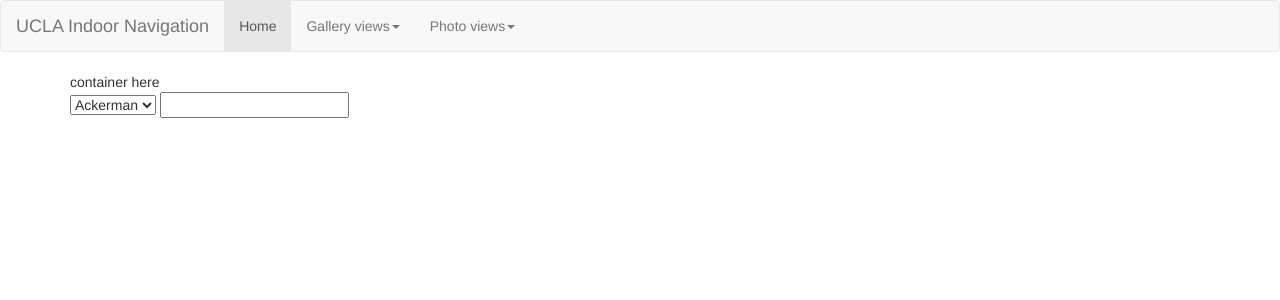
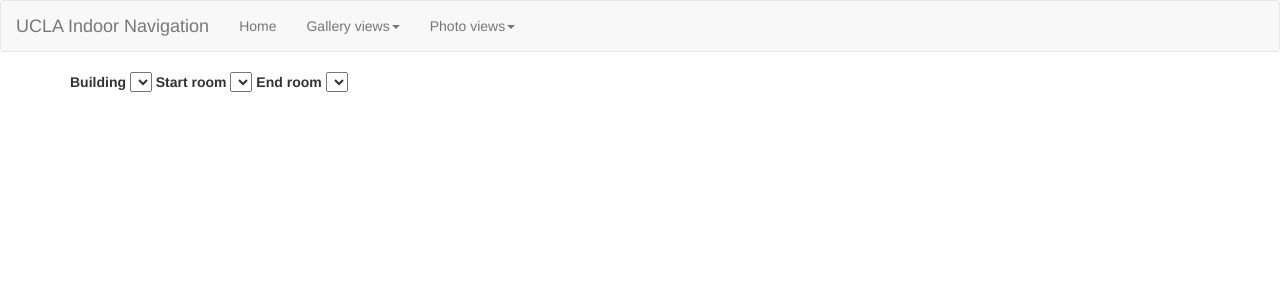
Before and after one commit to uclastudentmedia/tours-backend, a Django app: page / in a window 1280 px wide. Shown: the top 300 px of the page. Run offline with Django 3.2, Linux system fonts and the light colour scheme; data that the repository does not hold is empty; parts of the project's set-up code (start-up, migrations or seed data) failed here and were passed over; some libraries are stand-ins or nearby versions.

Commit message:
Get building list data into js, populate building names/room numbers on form

```diff
--- /dev/null
+++ b/indoor/data.py
@@ -0,0 +1,17 @@
+from .models import Building, POI
+
+def building_list_data():
+    buildings_list = []
+    for building in Building.objects.all():
+        building_json = {}
+        landmark_id = building.landmark.id
+        floors = building.floor_set.all()
+        pois = POI.objects.filter(floor__building=building)
+
+        building_json['name'] = building.name
+        building_json['landmark_id'] = landmark_id
+        building_json['floors'] = [floor.name for floor in floors]
+        building_json['pois'] = [poi.name for poi in pois]
+
+        buildings_list.append(building_json)
+    return {"results": buildings_list}
--- a/indoor/urls.py
+++ b/indoor/urls.py
@@ -4,6 +4,6 @@ from . import views
 app_name='indoor'
 urlpatterns=[
     url(r'^route/(?P<landmark_id>\d+)/(?P<start_name>\w+)/(?P<end_name>\w+)$', views.route),
-    url(r'^building/$', views.building_list),
+    url(r'^building/$', views.building_list_view),
     url(r'^building/(?P<landmark_id>[0-9]+)$', views.building_detail),
 ]
--- a/www/static/js/project.js
+++ b/www/static/js/project.js
@@ -1,11 +1,50 @@
-$(document).ready(function() {
-	// Highlight in the navigation bar the active menu item.
-	var path = window.location['pathname'];
-	if (path == '/') {
-		$('ul.navbar-nav li.home').addClass('active');
-	} else if (path.substring(0, 19) == '/photologue/gallery') {
-		$('ul.navbar-nav li.galleries').addClass('active');
-	} else if (path.substring(0, 17) == '/photologue/photo') {
-		$('ul.navbar-nav li.photos').addClass('active');
-	}
-})
+function toTitleCase(str)
+{
+    return str.replace(/\w\S*/g,
+            function(txt){
+                return txt.charAt(0).toUpperCase() +
+                txt.substr(1).toLowerCase();
+            });
+}
+
+$(function() {
+    console.log(building_list_arr);
+    if (!(building_list_arr instanceof Array) ||
+        building_list_arr.length === 0) {
+        console.log("no building data!");
+        return;
+    }
+    // populate list of buildings
+    for (let idx = 0; idx < building_list_arr.length; idx++) {
+        let building_name = toTitleCase(building_list_arr[idx].name);
+        jQuery('<option></option>', {
+            text: building_name
+        }).appendTo('#building-select');
+    }
+});
+
+$('#building-select').on('change', function() {
+    $('#start-room').empty();
+    $('#end-room').empty();
+    let building_name = $(this).val().toLowerCase();
+    if (!building_name) {
+        console.log('no building name');
+        return;
+    }
+    // TODO: consider changing the array to a map instead
+    let building_object = building_list_arr.filter(building => building.name.toLowerCase() == building_name);
+    if (!building_object.length) {
+        console.log('did not find building', building_object);
+        return;
+    }
+    building_object = building_object[0];
+    console.log(building_object);
+    for (let poi of building_object.pois) {
+        let option = jQuery('<option></option>', {
+            text: poi
+        });
+        let option2 = option;
+        option.appendTo('#start-room');
+        option.clone().appendTo('#end-room');
+    }
+});
--- a/www/templates/www/index.html
+++ b/www/templates/www/index.html
@@ -54,18 +54,27 @@
 		  </div><!-- /.navbar-collapse -->
 		</nav>
     	<div class="container">
-            container here
             <form>
-                <select>
-                    <option>Ackerman</option>
-                    <option>Boelter</option>
-                    <option>MS</option>
+                <label for="building-select">Building</label>
+                <select id="building-select">
+                    <option></option>
                 </select>
-                <input type="text"/>
+                <label for="start-room">Start room</label>
+                <select id="start-room">
+                </select>
+                <label for="end-room">End room</label>
+                <select id="end-room">
+                </select>
+                <!--<input type="text"/>-->
             </form>
         </div>
         <script src="{% static "js/jquery.js" %}"></script>
         <script src="{% static "js/bootstrap.min.js" %}"></script>
-		<script src="{% static "js/project.js" %}"></script>
+        {% if building_list_arr %}
+        <script>
+        let building_list_arr = {{ building_list_arr | safe }};
+        </script>
+        <script src="{% static "js/project.js" %}"></script>
+        {% endif %}
     </body>
 </html>
--- a/www/views.py
+++ b/www/views.py
@@ -1,9 +1,12 @@
 from django.http import Http404
 from django.shortcuts import render, get_object_or_404
 from django.views import generic
-#from indoor import
-
+from indoor import data
+import json
 
 def index(request):
-    context = {}
+    context = data.building_list_data()
+    context = {
+            "building_list_arr": json.dumps(context["results"])
+            }
     return render(request, 'www/index.html', context)
```
Also changed, not shown: indoor/views.py (+4 -16 lines).
